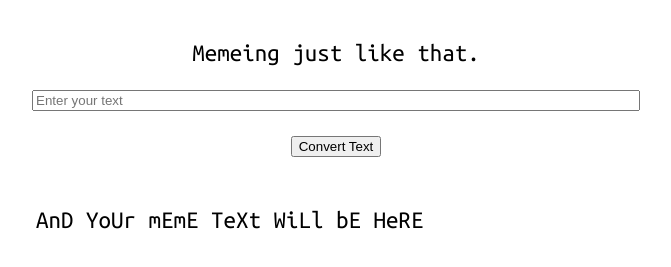
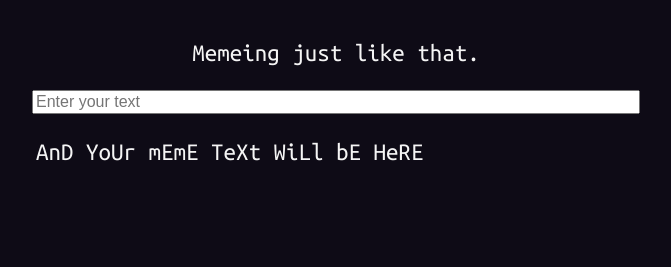
Before and after one commit to OAMPfed/MeMeCaSe, a plain HTML site: page index.html in a window 1280 px wide. Shown: the part 269-536 px from the top of the page, without its empty margins (304-975 px from the left). Drawn offline with Linux system fonts and the light colour scheme.

Commit message:
Thanks random github guy! Removed Button, results come as you type; Background color changes; Seperate event handlers and the main memeIt function; More changes that I can't remember?

```diff
--- a/index.html
+++ b/index.html
@@ -15,9 +15,9 @@
     <h1>MeMeCaSe</h1>
     <p>Memeing just like that.</p>
     <input id="memeInput" type="text" placeholder="Enter your text" />
-    <button onclick="memeIt()">Convert Text</button>
     <p id="memeOutput">AnD YoUr mEmE TeXt WiLl bE HeRE</p>
 
+    <script src="main.js"></script>
     <script src="script.js"></script>
   </body>
 </html>
--- /dev/null
+++ b/main.js
@@ -0,0 +1,8 @@
+// All the event handlers and stuff
+let input = document.getElementById('memeInput')
+let output = document.getElementById('memeOutput')
+
+input.addEventListener('input', (e) => {
+  let input_value = input.value;
+  output.innerText = memeIt(input_value)
+})
--- a/script.js
+++ b/script.js
@@ -1,17 +1,16 @@
-function memeIt() {
-  var memeString = document.getElementById('memeInput').value;
-
+// Main memeIt function
+function memeIt(string) {
   let memeArray = [];
 
-  for (i = 0; i < memeString.length; i++) {
+  for (i = 0; i < string.length; i++) {
     if (i % 2 == 0.0) {
-      let a = memeString.charAt(i);
+      let a = string.charAt(i);
 
       let aUpper = a.toUpperCase(i);
 
       memeArray.push(aUpper);
     } else {
-      let b = memeString.charAt(i);
+      let b = string.charAt(i);
 
       let bLower = b.toLowerCase(i);
 
@@ -19,6 +18,5 @@ function memeIt() {
     }
   }
   memeRes = memeArray.join('');
-  console.log(memeRes);
-  document.getElementById('memeOutput').innerHTML = memeRes;
+  return memeRes
 }
--- a/style.css
+++ b/style.css
@@ -1,4 +1,6 @@
 body {
+  background: #0E0B16;
+  color: whitesmoke;
   min-height: 100vh;
   margin: 0px;
   padding: 0px;
@@ -15,6 +17,8 @@ p {
   font-size: 25px;
 }
 #memeInput {
+  /* Increased font size so that mobile users wont automatically zoom on the input when clicking on the input */
+  font-size: 16px;
   width: 90%;
   max-width: 600px;
 }
```
